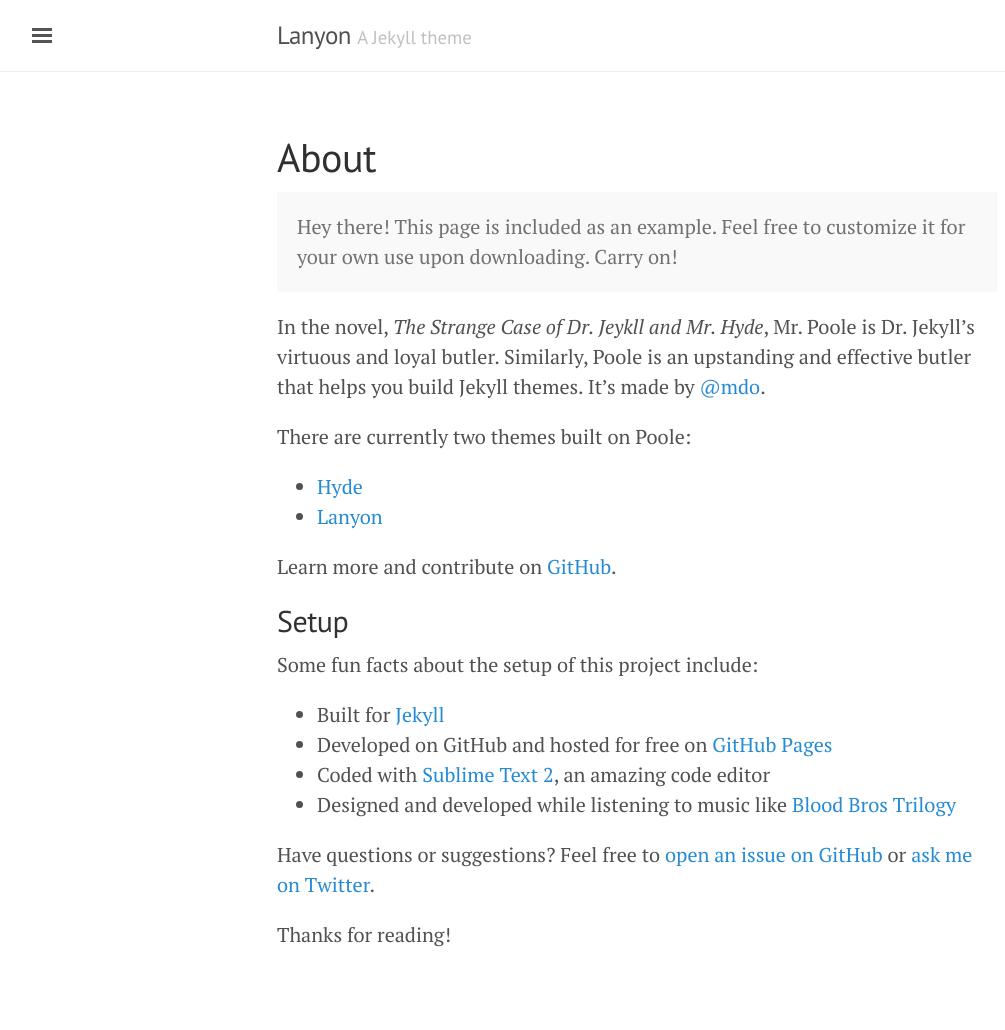
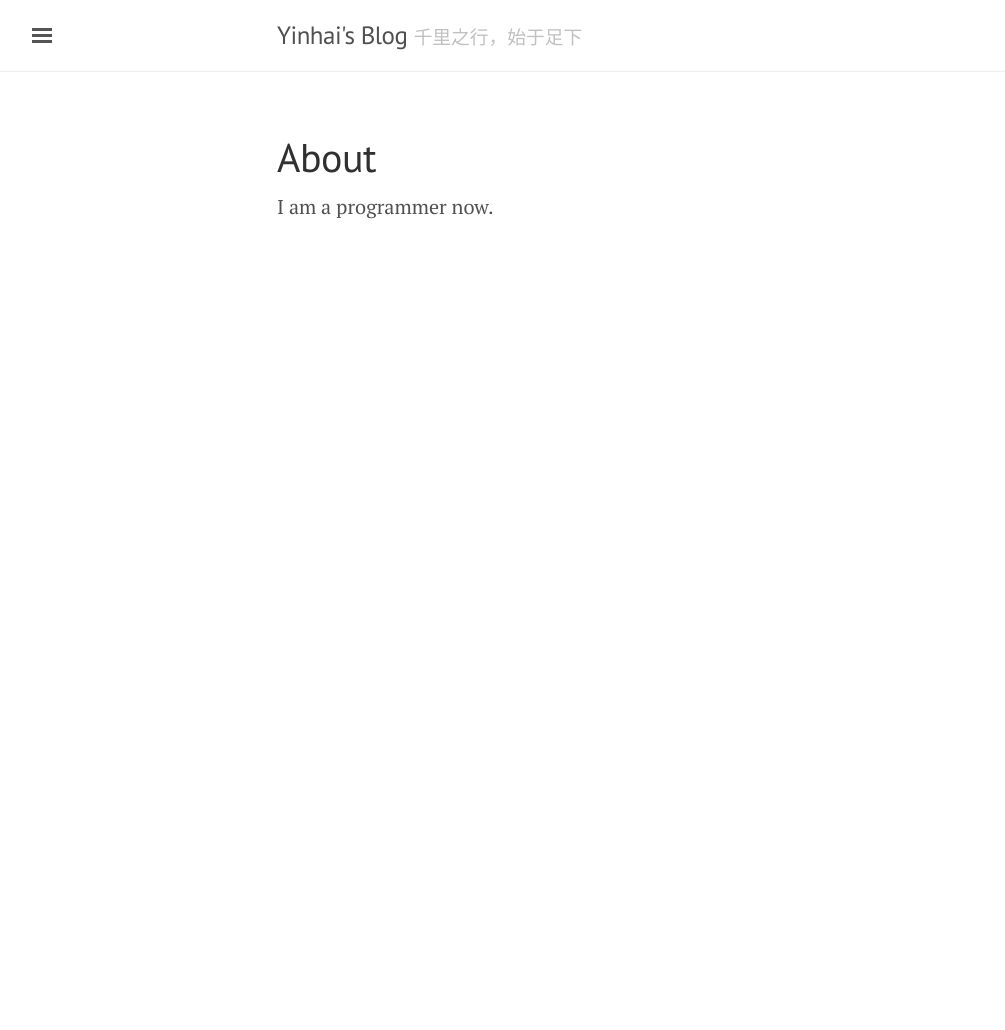
Before and after one commit to liuyinhai/liuyinhai.github.io, a Jekyll site: the page built from about.md, in a window 1280 px wide. Shown: the whole page, without its empty margins (3-1008 px from the left). Built offline with Jekyll 4.4.1, drawn with Linux system fonts in a browser that asks for light colours; after the commit the page ends 900 px from its top, so only the background shows below that.

```diff
--- a/_config.yml
+++ b/_config.yml
@@ -5,10 +5,10 @@
 #relative_permalinks: true
 
 # Setup
-title:               Lanyon
-tagline:             'A Jekyll theme'
-description:         'A reserved <a href="http://jekyllrb.com" target="_blank">Jekyll</a> theme that places the utmost gravity on content with a hidden drawer. Made by <a href="https://twitter.com/mdo" target="_blank">@mdo</a>.'
-url:                 http://lanyon.getpoole.com
+title:               Yinhai's Blog
+tagline:             '千里之行，始于足下'
+description:         '千里之行，始于足下'
+url:                 'https://twitter.com/LiuYinhai'
 baseurl:             ''
 gems:                [jekyll-paginate]
 paginate:            5
@@ -17,9 +17,11 @@
 
 # About/contact
 author:
-  name:              Mark Otto
-  url:               https://twitter.com/mdo
-  email:             markdotto@gmail.com
+name:              Liu Yinhai
+url:               https://twitter.com/LiuYinhai
+email:             yinhai.liu@gmail.com
+twitter_username:  YinhaiLiu
+github_username:   liuyinhai
 
 # Custom vars
 version:             1.0.0
--- a/about.md
+++ b/about.md
@@ -3,6 +3,9 @@
 title: About
 ---
 
+I am a programmer now.
+
+<!--
 <p class="message">
   Hey there! This page is included as an example. Feel free to customize it for your own use upon downloading. Carry on!
 </p>
@@ -28,3 +31,4 @@
 Have questions or suggestions? Feel free to [open an issue on GitHub](https://github.com/poole/issues/new) or [ask me on Twitter](https://twitter.com/mdo).
 
 Thanks for reading!
+-->
```
Also changed, not shown: README.md.
